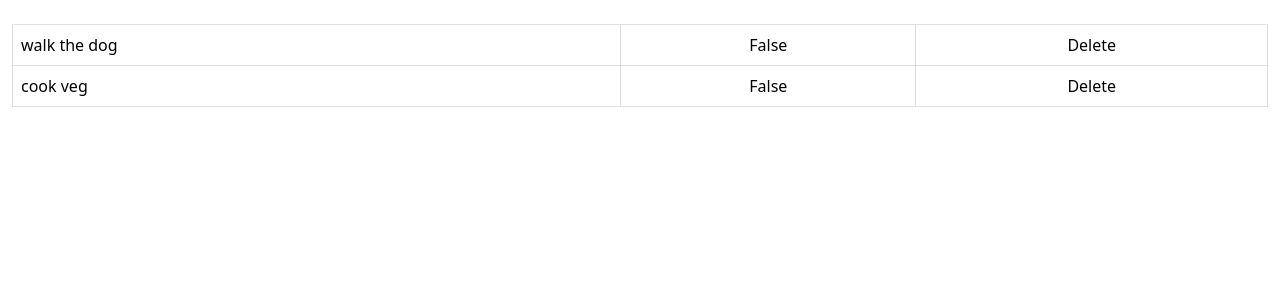
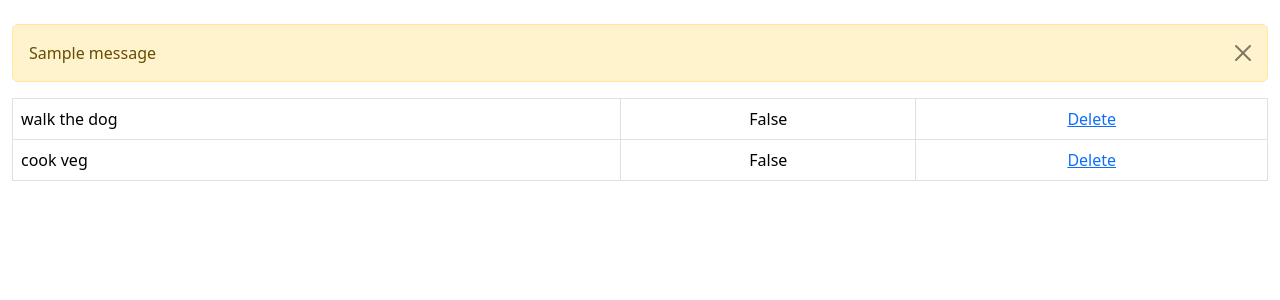
Before and after one commit to devHksingh/DjangoTodoApp, a Django app: page / in a window 1280 px wide. Shown: the part 56-356 px from the top of the page. Run offline with Django 4.2, Linux system fonts and the light colour scheme; data comes from the database, SQL or seed files in the repository; both versions use the stored data as it was after the commit; one stand-in notice (Sample message) is shown.

Commit message:
update home view , added alert messages and activate delete items btn

```diff
--- a/todo_list/templates/base.html
+++ b/todo_list/templates/base.html
@@ -29,7 +29,7 @@
             <form class="d-flex" role="search" method="POST">
               {% csrf_token %}
               <input class="form-control me-2" type="search" placeholder="To-do Item" aria-label="Search" name="item">
-              <button class="btn btn-outline-success" type="submit">Add</button>
+              <button class="btn btn-outline-success"  type="submit">Add</button>
             </form>
           </div>
         </div>
--- a/todo_list/templates/home.html
+++ b/todo_list/templates/home.html
@@ -3,6 +3,19 @@
 {% block title %} To-do List{% endblock %}
 <!-- table-scondary -->
 {% block content %}
+
+{% if messages %}
+    {% for message in messages %}
+
+        <div class="alert alert-warning alert-dismissible fade show" role="alert">
+            {{message}}
+            <button type="button" class="btn-close" data-bs-dismiss="alert" aria-label="Close"></button>
+        </div>
+
+    {%endfor%}
+
+{% endif %}
+
     {% if all_items %}
     <table class="table table-bordered ">
         {% for things in all_items %}
@@ -10,13 +23,13 @@
                 <tr class="table-success">
                     <td class="striker">{{things.item}}</td>
                     <td><center>{{things.completed}}</center></td>
-                    <td><center>Delete</center></td>
+                    <td><center><a href="{% url 'delete' things.id %}">Delete</a></center></td>
                 </tr>
             {% else %}
             <tr>
                 <td>{{things.item}}</td>
                 <td><center>{{things.completed}}</center></td>
-                <td><center>Delete</center></td>
+                <td><center><a href="{% url 'delete' things.id %}">Delete</a></center></td>
             </tr>
             {% endif %}
         {% endfor %}
--- a/todo_list/urls.py
+++ b/todo_list/urls.py
@@ -4,4 +4,5 @@ from . import views
 urlpatterns = [
     path('',views.home, name='home'),
     path('about',views.about,name ='about'),
+    path('delete/<list_id>', views.delete, name='delete'),
 ]
--- a/todo_list/views.py
+++ b/todo_list/views.py
@@ -1,6 +1,8 @@
-from django.shortcuts import render
+from django.shortcuts import render, redirect
 from .models import List
 from .forms import ListForm
+from django.contrib import messages
+from django.http import HttpResponseRedirect
 
 # Create your views here.
 
@@ -12,6 +14,7 @@ def home(request):
         if form.is_valid():
             form.save()
             all_items = List.objects.all
+            messages.success(request,('Item Has Been Added To List!'))
             return render(request,'home.html',{'all_items':all_items})
 
     else:
@@ -21,3 +24,9 @@ def home(request):
 def about(request):
     my_name ="Harshit Kumar Singh"
     return render(request,'about.html',{'name':my_name})
+
+def delete(request,list_id):
+    item = List.objects.get(pk=list_id)
+    item.delete()
+    messages.success(request,('Item Has Been Deleted!'))
+    return redirect('home')
```
Also changed, not shown: db.sqlite3, 1 other file.
